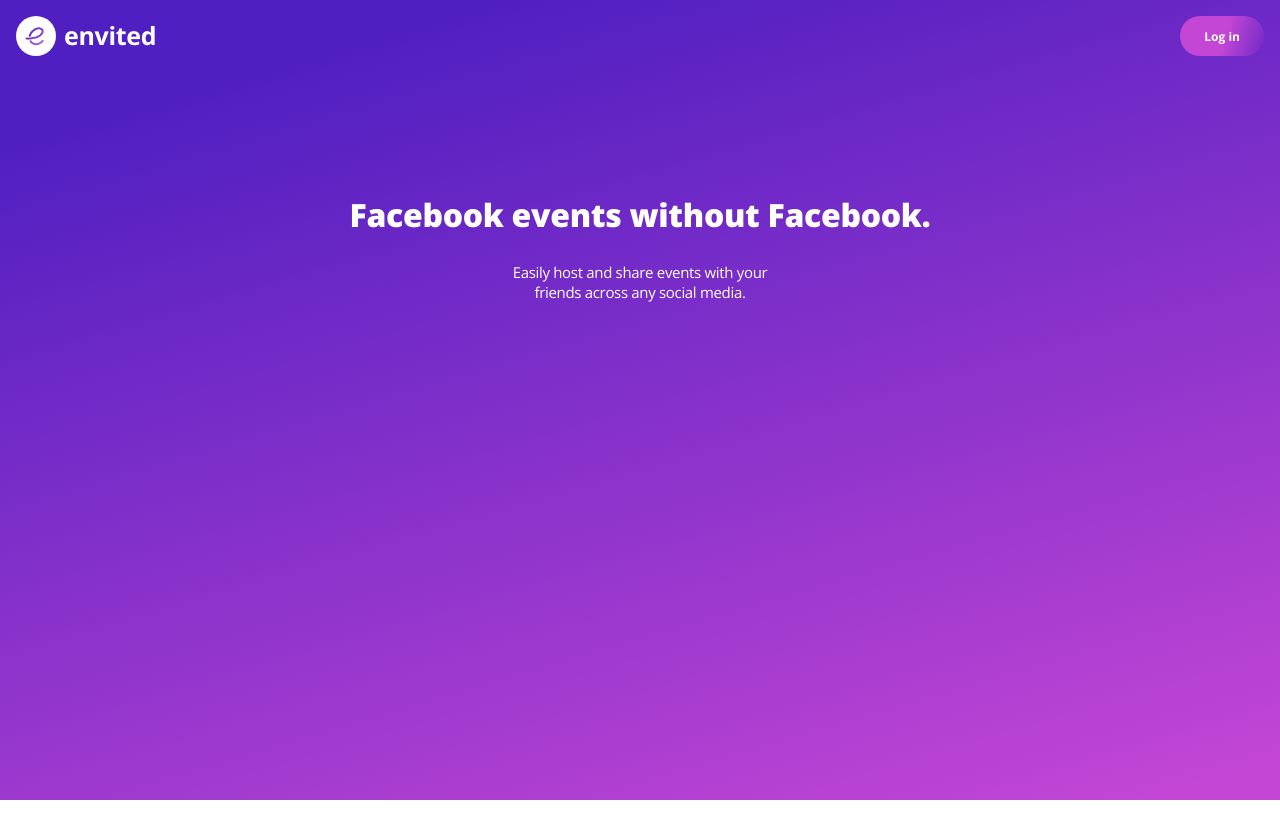
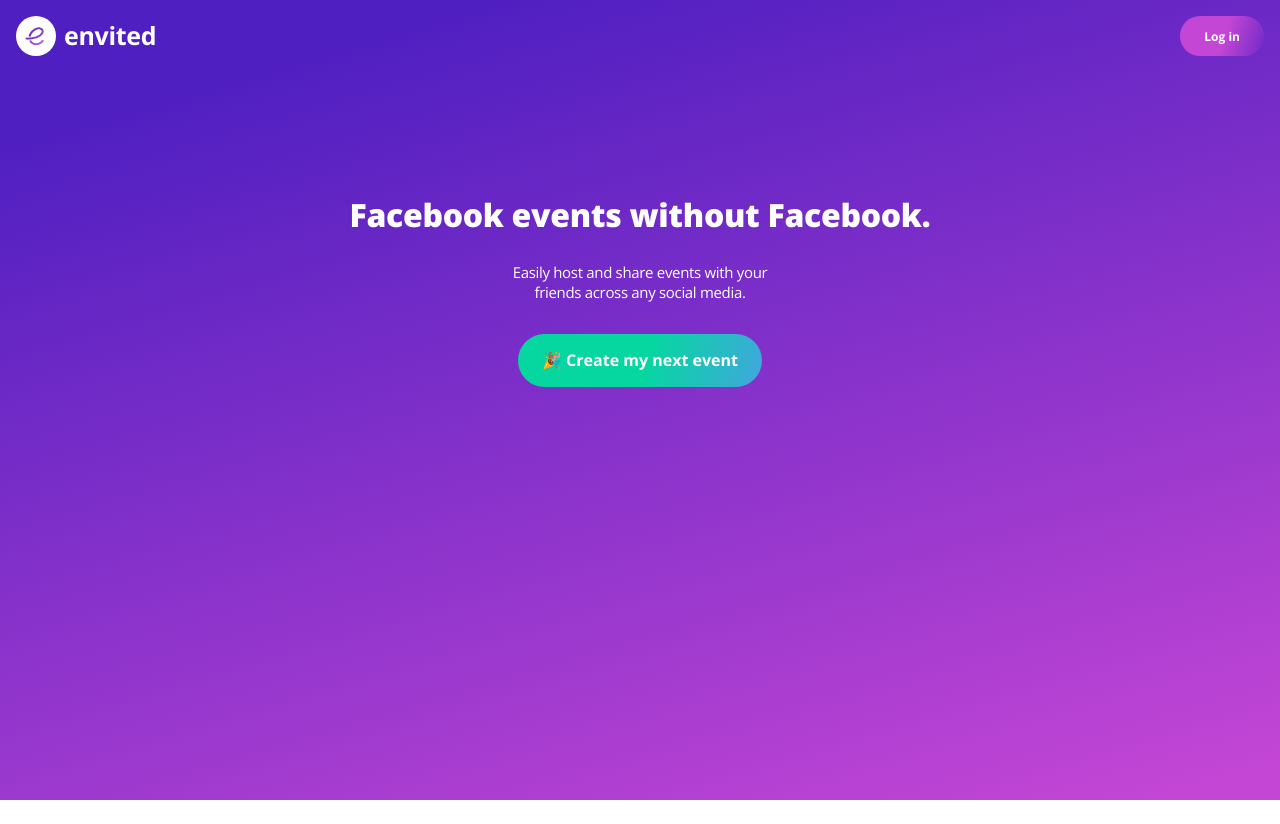
Before and after one commit to Wolfleader101/envited-ta, a Next.js app: page / in a window 1280 px wide. Built offline with nearby package versions, Linux system fonts and the light colour scheme.

Commit message:
fixed up page ones styling

```diff
--- a/components/PageOne/styles.tsx
+++ b/components/PageOne/styles.tsx
@@ -9,4 +9,7 @@
   margin-top: 8rem;
 `;
 
+export const MainPageBreak = styled.div`
+  padding: 1rem;
+`;
 // export const MainPageHeader = styled(Header)``
--- a/components/styled/index.tsx
+++ b/components/styled/index.tsx
@@ -28,18 +28,17 @@
 export const Button = styled.button<ButtonProps>`
   border: none;
 
-  padding: 0.5rem 1.5rem;
-  font-size: 12px;
-  color: white;
+  padding: ${(props) => (props.cta ? "1rem 1.5rem" : "0 1.5rem")};
+  font-size: ${(props) => (props.cta ? "16px" : "12px")};
   font-weight: 700;
   line-height: 21px;
+  color: white;
 
-  /* background: linear-gradient(
+  background: linear-gradient(
     107.04deg,
-    ${(props) => props.theme.colors.secondary.green} 48.99%,
-    ${(props) => props.theme.colors.secondary.blueGradient} 118.32%
-  ); */
-  background: linear-gradient(107.04deg, #c346d5 52.6%, #501fc1 118.32%);
+    ${(props) => (props.cta ? props.theme.colors.secondary.green : props.theme.colors.primary.pink)} 52.6%,
+    ${(props) => (props.cta ? props.theme.colors.secondary.blueGradient : props.theme.colors.primary.purple)} 118.32%
+  );
   border-radius: ${(props) => props.theme.borderRadius};
 `;
 
@@ -54,6 +53,6 @@
   font-size: 15px;
   line-height: 20px;
   text-align: center;
-  padding-top: 2rem;
+  /* padding-top: 2rem; */
   width: 295px;
 `;
--- a/pages/index.tsx
+++ b/pages/index.tsx
@@ -1,6 +1,6 @@
 import NavBar from "components/NavBar";
-import { MainPage, MainPageContainer } from "components/PageOne/styles";
-import { Heading, SubText } from "components/styled";
+import { MainPage, MainPageContainer, MainPageBreak } from "components/PageOne/styles";
+import { Button, Heading, SubText } from "components/styled";
 import type { NextPage } from "next";
 import Head from "next/head";
 import Image from "next/image";
@@ -17,7 +17,10 @@
         <NavBar />
         <MainPageContainer>
           <Heading>Facebook events without Facebook.</Heading>
+          <MainPageBreak />
           <SubText>Easily host and share events with your friends across any social media.</SubText>
+          <MainPageBreak />
+          <Button cta>🎉 Create my next event</Button>
         </MainPageContainer>
       </MainPage>
     </div>
```
Also changed, not shown: components/ProductCard/ProductCard.tsx (added), components/ProductCard/index.ts (added), components/ProductCard/styles.tsx (added).
